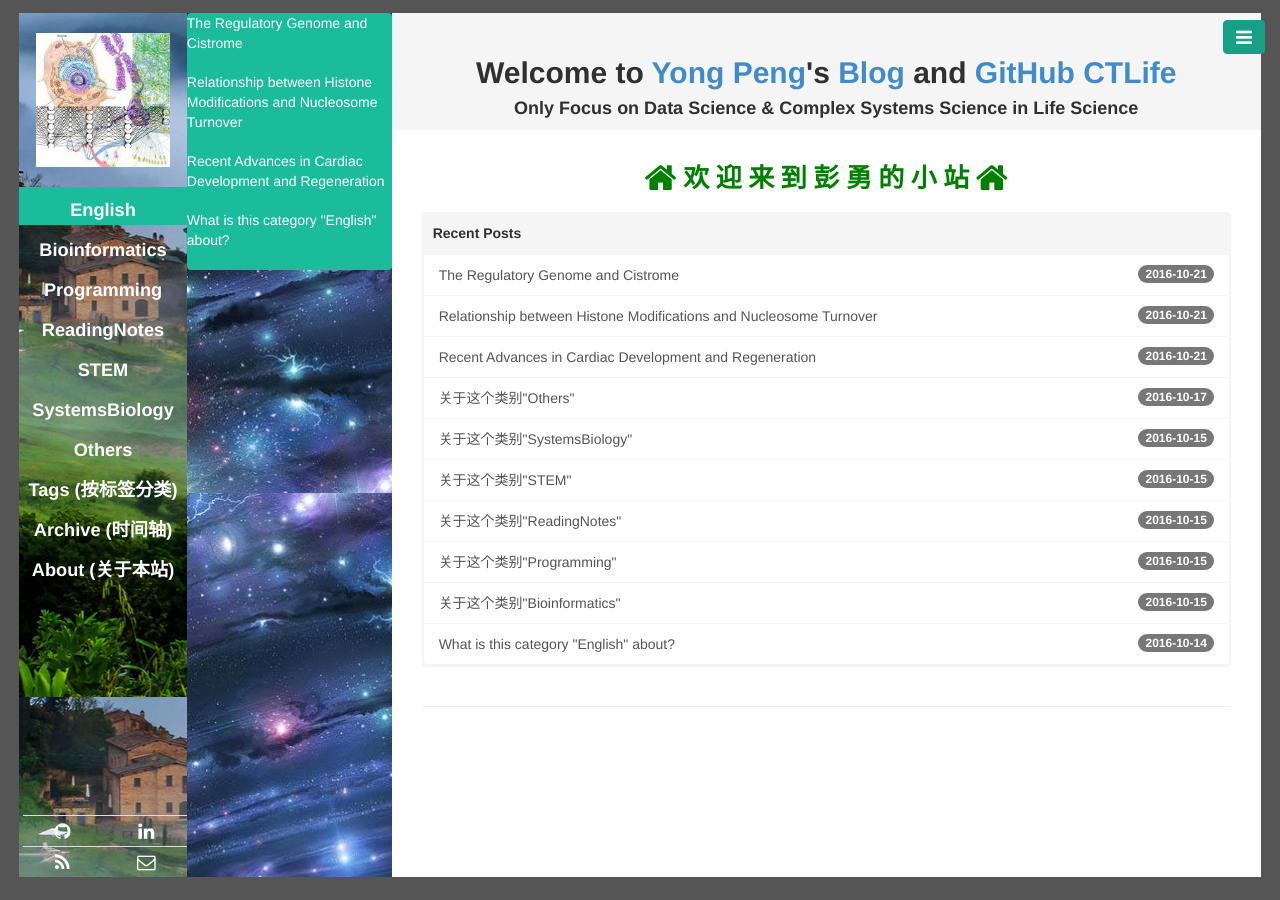
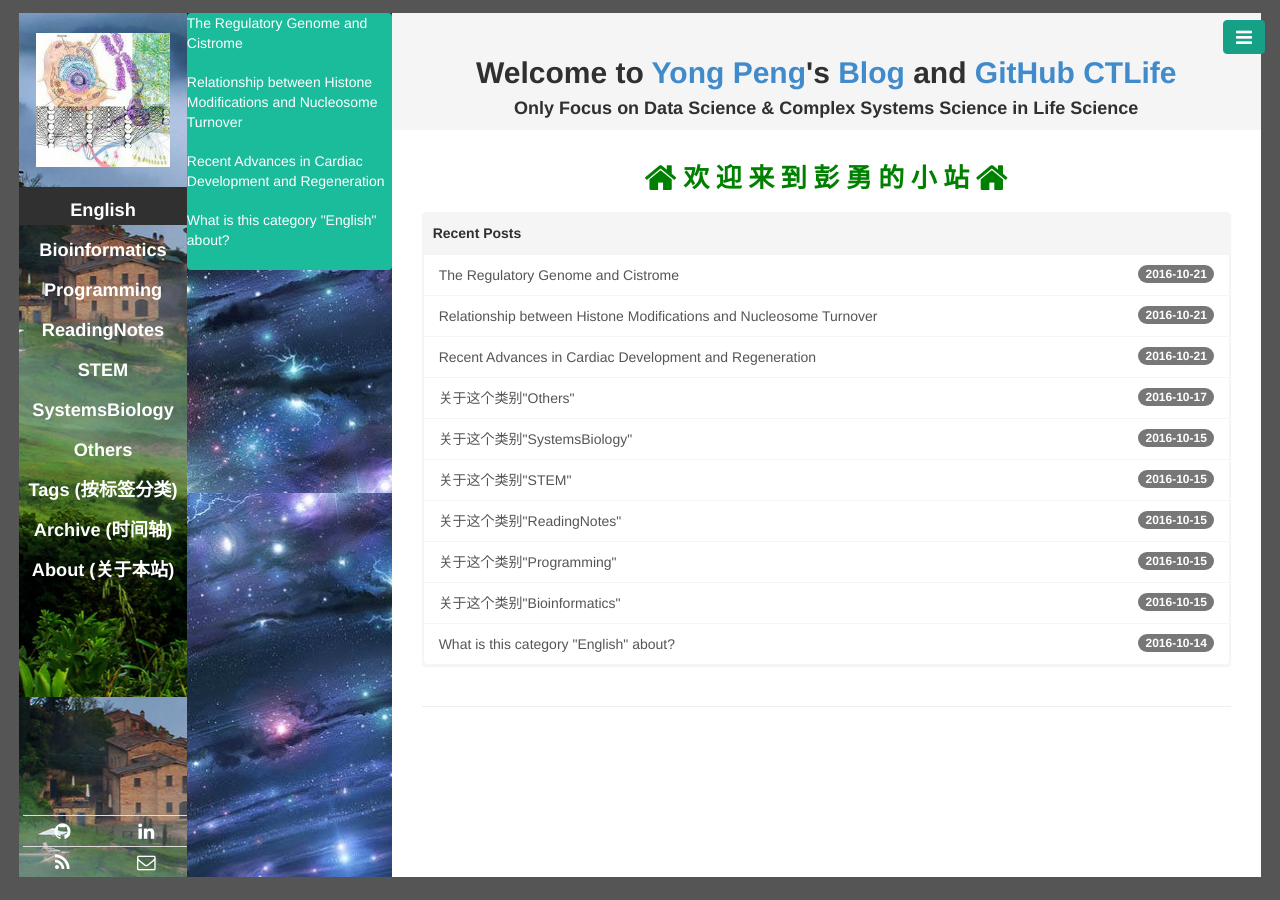
Before and after one commit to CTLife/CTLife.github.io, a Jekyll site: the page built from index.html, in a window 1280 px wide. Built offline with Jekyll 4.4.1, drawn with Linux system fonts in a browser that asks for light colours; Markdown is read by kramdown in place of the engine named in the settings; the list of posts is cut into pages by our own code.

Commit message:
Update base.css

```diff
--- a/public/css/base.css
+++ b/public/css/base.css
@@ -48,7 +48,7 @@ body, html {
 
 .aside1 > .nav-pills>li.active>a ,.nav-pills>li.active>a:hover,.nav-pills>li.active>a:focus {
   color: #fff;
-  background-color: #1abc9c;
+  background-color: 1ABC9C;
 }
 
 .avatar {  /* 顶部图片 */
```
